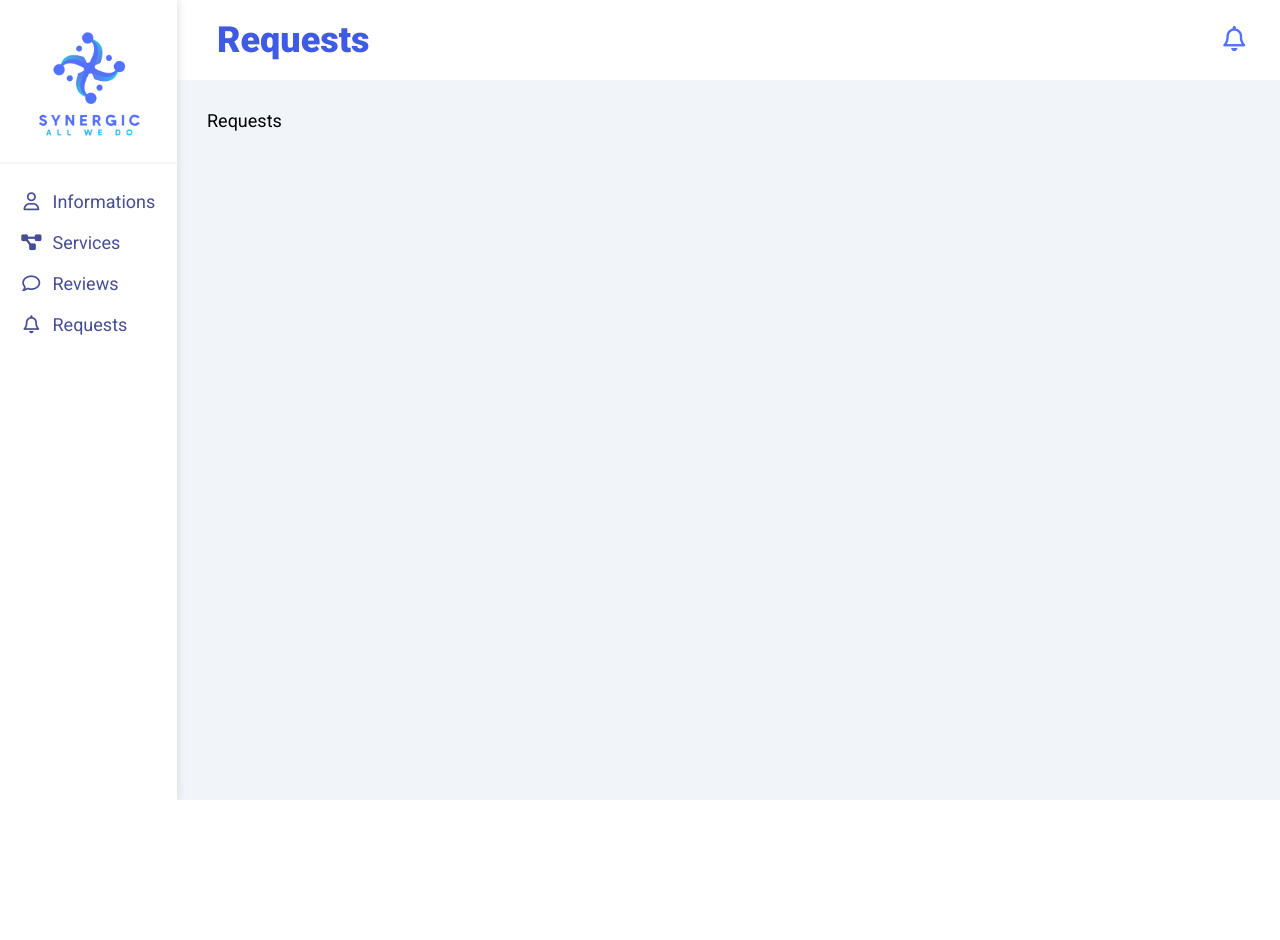
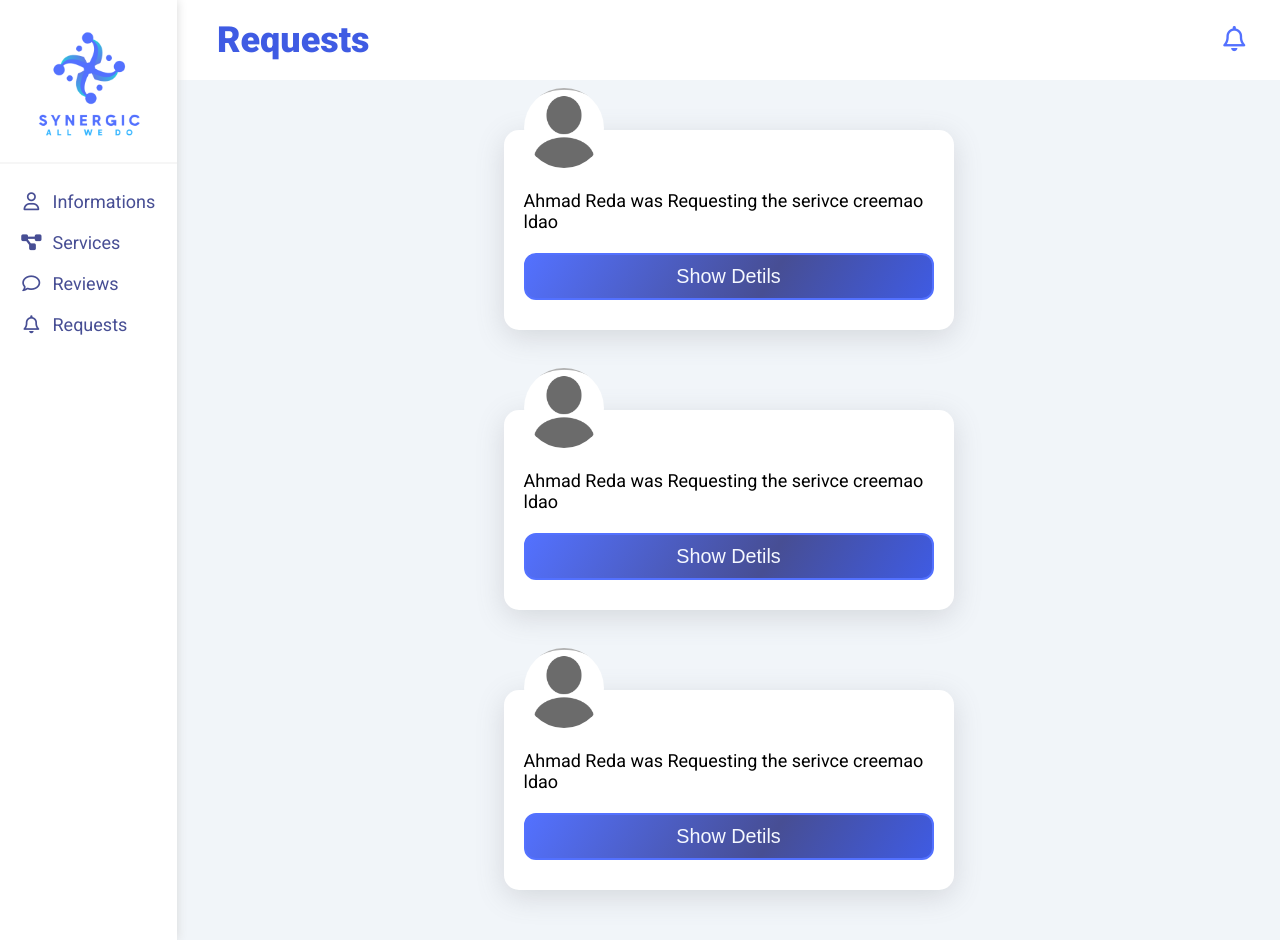
Before and after one commit to Ahmadreda061/V0.0-graduat-project, a React (Vite) app in the folder Synergic-Front-End/: page /myprofile/requests in a window 1280 px wide. Before the commit the page ends 800 px from the top, so only its background shows below. Built offline with nearby package versions, Linux system fonts and the light colour scheme.

Commit message:
add req and fix vendor reg bug

```diff
--- a/Synergic-Front-End/src/pages/myprofile/Requests.jsx
+++ b/Synergic-Front-End/src/pages/myprofile/Requests.jsx
@@ -1,5 +1,13 @@
+import "../../style/myprofile-style/request.css";
+import Request from "./myprofile-component/Request";
 function Requests() {
-  return <div>Requests</div>;
+  return (
+    <div className="myprofile-cards">
+      <Request />
+      <Request />
+      <Request />
+    </div>
+  );
 }
 
 export default Requests;
--- /dev/null
+++ b/Synergic-Front-End/src/pages/myprofile/myprofile-component/Request.jsx
@@ -0,0 +1,20 @@
+import getImageUrl from "../../../utils/image-util";
+
+function Request() {
+  return (
+    <div className="myprofile-card request-card ">
+      <img
+        src={getImageUrl("DefaultProfileImage.png")}
+        alt="customer image"
+        className="customer-img "
+        width="200"
+      />
+      <p className="request--msg">
+        Ahmad Reda was Requesting the serivce creemao ldao{" "}
+      </p>
+      <button className="btn">Show Detils</button>
+    </div>
+  );
+}
+
+export default Request;
--- /dev/null
+++ b/Synergic-Front-End/src/style/myprofile-style/request.css
@@ -0,0 +1,14 @@
+.request-card {
+    padding: 50px 20px 20px;
+    height: 200px;
+    display: flex;
+    flex-direction: column;
+    justify-content: space-around;
+}
+.request-card img {
+    position: absolute;
+    width: 80px;
+    height: 80px;
+    border-radius: 50%;
+    top: -42px;
+}
--- a/Synergic-Front-End/src/style/vendor-reg.css
+++ b/Synergic-Front-End/src/style/vendor-reg.css
@@ -31,26 +31,19 @@
     width: 90px;
 }
 
-.formElements {
-    display: flex;
-    flex-direction: column;
-}
-
-.formElements .form-element:nth-last-of-type(3) {
+.payment--form .formElements .form-element:nth-last-of-type(3) {
     margin-right: 5%;
 }
 
-.formElements .form-element:nth-last-of-type(2) {
+.payment--form .formElements .form-element:nth-last-of-type(2) {
     margin-right: 20%;
 }
 
-.formElements .form-element:nth-last-of-type(-n+3) {
-    display: inline-block;
-    width: 25%;
-    /* background-color: red; */
-
+.payment--form .formElements .form-element:nth-last-of-type(-n+3) {
+    display: inline-block ;
+    width: 25% ;
 }
-.formElements .form-element:nth-last-of-type(-n+3) input {
+.payment--form .formElements .form-element:nth-last-of-type(-n+3) input {
     width: 100%;
 }
 
```
